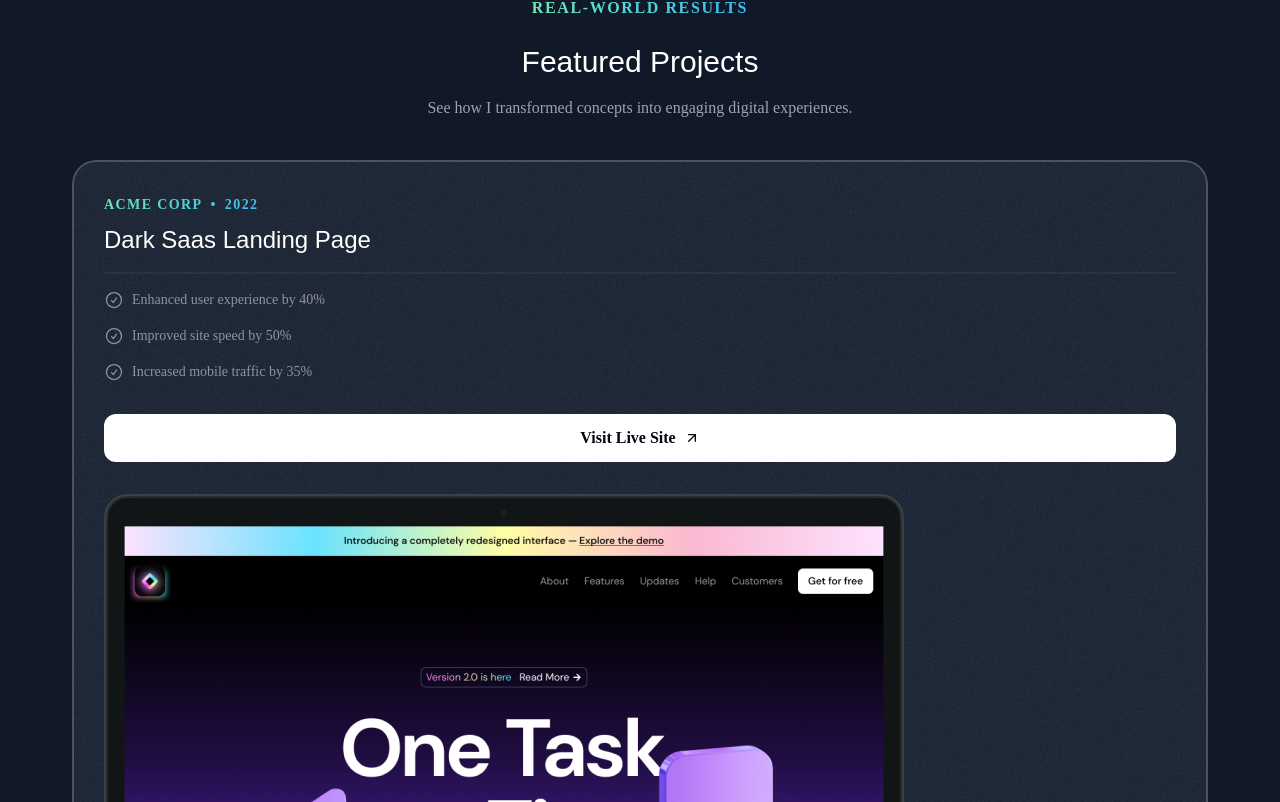
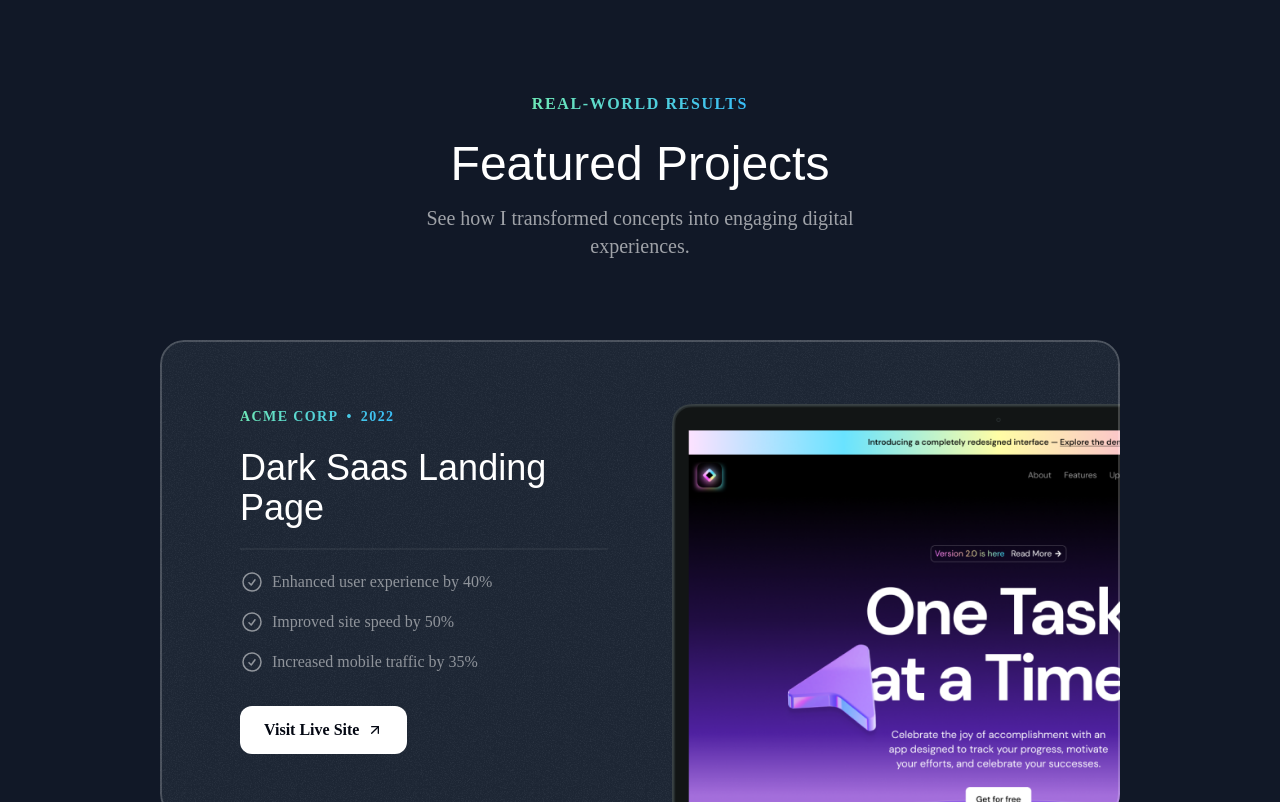
Before and after one commit to Estifanos58/Porfolio, a Next.js app: page / in a window 1280 px wide. Shown: the part 898-1700 px from the top of the page. Built offline with nearby package versions, Linux system fonts and the light colour scheme; a web font is replaced by a local one.

Commit message:
projects side complete

```diff
--- a/src/app/globals.css
+++ b/src/app/globals.css
@@ -9,4 +9,11 @@
     .hero-ring {
         @apply absolute inset-0 border-2 top-1/2 left-1/2 -translate-x-1/2 -translate-y-1/2 rounded-full border-emerald-300/5 shadow-[0_0_80px_inset] shadow-emerald-300/5
     }
+
 }
+
+@layer utilities {
+    .container {
+        @apply lg:max-w-5xl
+    }
+}
--- a/src/sections/Projects.tsx
+++ b/src/sections/Projects.tsx
@@ -47,57 +47,64 @@
 
 export const ProjectsSection = () => {
   return (
-    <section className="pb-16">
+    <section className="pb-16 lg:py-24">
       <div className="container">
         <div className="flex justify-center">
           <p className="uppercase font-semibold tracking-widest bg-gradient-to-r from-emerald-300 to-sky-400 text-center bg-clip-text text-transparent">
             Real-world Results
           </p>
         </div>
-        <h2 className="font-serif text-3xl text-center mt-6">
+        <h2 className="font-serif md:text-5xl text-3xl text-center mt-6">
           Featured Projects
         </h2>
-        <p className="text-center text-white/60 mt-4 ">
+        <p className="text-center text-white/60 mt-4 md:text-lg max-w-md mx-auto lg:text-xl">
           See how I transformed concepts into engaging digital experiences.
         </p>
-        <div className="flex flex-col gap-20 mt-10">
+        <div className="flex flex-col gap-20 mt-10 md:mt-20">
           {portfolioProjects.map((project) => {
             return (
               <div
                 key={project.title}
-                className="bg-gray-800 rounded-3xl relative z-0 overflow-hidden after:z-10 after:content-[''] after:absolute after:inset-0 after:outline-2 after:outline after:-outline-offset-2 after:rounded-3xl after:outline-white/20 px-8 pt-8 after:pointer-events-none"
+                className="bg-gray-800 rounded-3xl relative z-0 overflow-hidden after:z-10 after:content-[''] after:absolute after:inset-0 after:outline-2 after:outline after:-outline-offset-2 after:rounded-3xl after:outline-white/20 px-8 pt-8 md:pt-12 md:px-10 after:pointer-events-none lg:pt-16 lg:px-20"
               >
                 <div className="absolute inset-0 -z-10 opacity-5" style={{
                   backgroundImage: `url(${grainImage.src})`
                 }}></div>
+                <div className="lg:grid lg:grid-cols-2 lg:gap-16">
+
+                <div className="lg:pb-16">
                 <div className="bg-gradient-to-r from-emerald-300 to-sky-400 inline-flex gap-2 font-bold uppercase tracking-widest text-sm text-transparent bg-clip-text">
                   <span>{project.company}</span>
                   <span> &bull; </span>
                   <span>{project.year}</span>
                 </div>
-                <h3 className="font-serif text-2xl mt-2">{project.title}</h3>
-                <hr className="border-t-2 border-white/5 mt-4" />
-                <ul className="flex flex-col gap-4 mt-4 ">
+                <h3 className="font-serif text-2xl mt-2 md:text-4xl md:mt-5">{project.title}</h3>
+                <hr className="border-t-2 border-white/5 mt-4 md:mt-5" />
+                <ul className="flex flex-col gap-4 mt-4 md:mt-5">
                   {project.results.map((results) => {
                     return (
-                      <li className="flex gap-2 text-sm text-white/50">
-                        <CheckCircleIcon className="size-5" />
+                      <li className="flex gap-2 text-sm text-white/50 md:text-base">
+                        <CheckCircleIcon className="size-5 md:size-6" />
                         <span>{results.title}</span>
-                      </li>
+                       </li>
                     );
                   })}
                 </ul>
                 <a href={project.link}>
-                  <button className="bg-white text-gray-950 h-12 w-full rounded-xl font-semibold inline-flex items-center justify-center gap-2 mt-8">
+                  <button className="bg-white text-gray-950 h-12 w-full rounded-xl font-semibold inline-flex items-center justify-center gap-2 mt-8 md:w-auto px-6">
                     <span>Visit Live Site</span>
                     <ArrawUpRightIcon className="size-4" />
                   </button>
                 </a>
+                </div>
+                <div className="relative">
                 <Image
                   src={project.image}
                   alt={project.title}
-                  className="mt-8 -mb-4"
+                  className="mt-8 -mb-4 md:-md-0 lg:mt-0 lg:absolute lg:h-full lg:w-auto lg:max-w-none"
                 />
+                </div>
+              </div>
               </div>
             );
           })}
```
